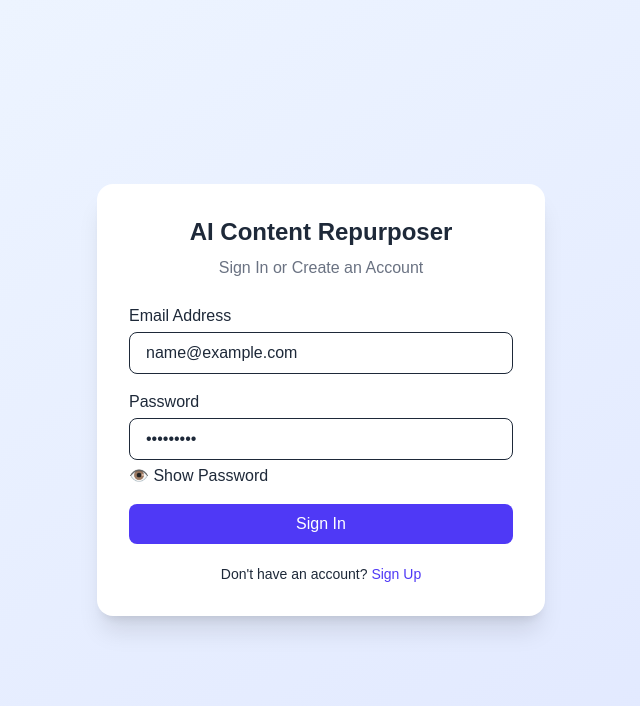
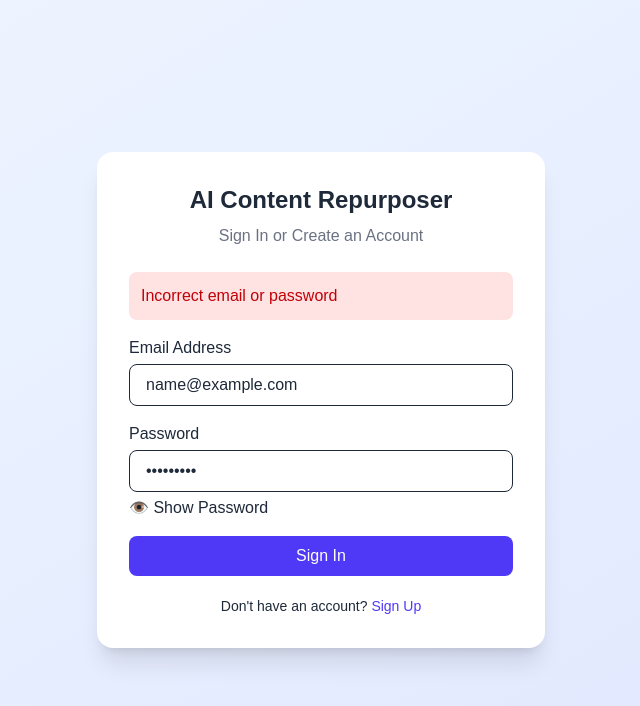
Before and after one commit to CekBiayaID/Ai-Shorts-Factory, a Next.js app: page /login in a window 1280 px wide. Both pictures are taken after typing "name@example.com", "Sample123" into the empty fields and a click on the button "Sign In". Shown: the top 706 px of the page, without its empty margins (319-959 px from the left). Built offline with nearby package versions, Linux system fonts and the light colour scheme; no server answers.

Commit message:
polish login page

```diff
--- a/app/login/page.tsx
+++ b/app/login/page.tsx
@@ -11,12 +11,13 @@ const [email, setEmail] = useState('');
 const [password, setPassword] = useState('');
 const [showPassword, setShowPassword] = useState(false);
 const [loading, setLoading] = useState(false);
+const [errorMsg, setErrorMsg] = useState("");
 
 const signIn = async (e: React.FormEvent) => {
 e.preventDefault();
 
 if (!email || !password) {
-  alert('Please enter your email and password.');
+  setErrorMsg("Please enter your email and password.");
   return;
 }
 
@@ -33,7 +34,7 @@ console.log("LOGIN ERROR:", error);
 setLoading(false);
 
 if (error) {
-  alert('❌ Incorrect email or password');
+  setErrorMsg("Incorrect email or password");
   return;
 }
 
@@ -82,6 +83,12 @@ AI Content Repurposer
     <p className="text-center text-gray-500 mb-6">
       Sign In or Create an Account
     </p>
+
+    {errorMsg && (
+  <div className="bg-red-100 text-red-700 p-3 rounded-lg mb-4">
+    {errorMsg}
+  </div>
+)}
 
     <form onSubmit={signIn} className="space-y-4">
       <div>
```
